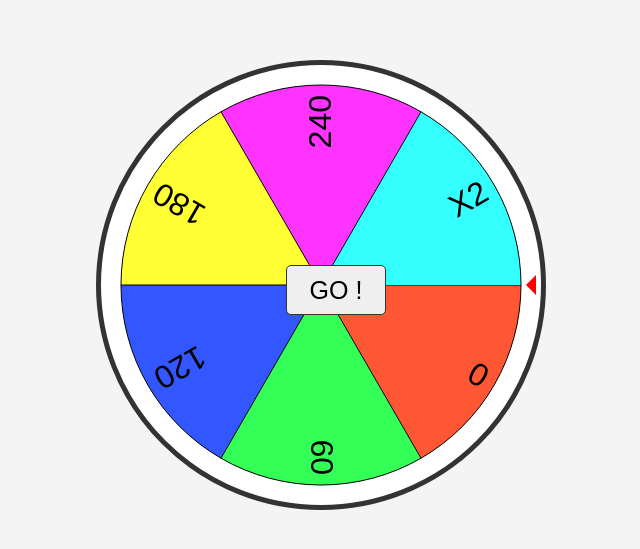
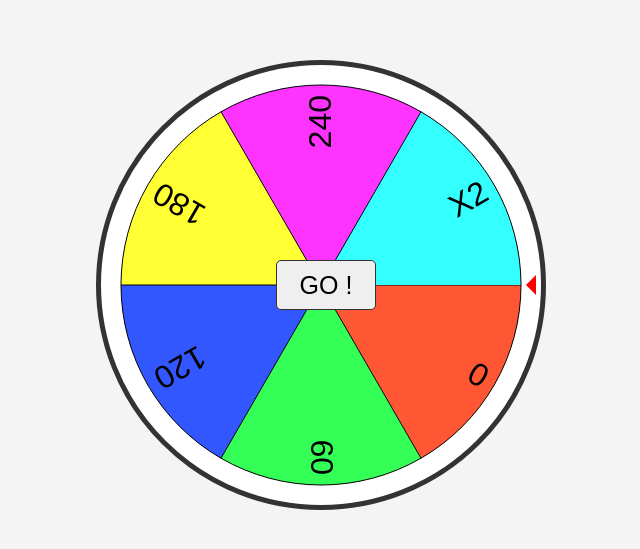
Before and after one commit to lsc72/SIO, a plain HTML site: page RF/index.html in a window 1280 px wide. Shown: the part 113-662 px from the top of the page, without its empty margins (319-959 px from the left). Drawn offline with Linux system fonts and the light colour scheme.

Commit message:
Update index.html

```diff
--- a/RF/index.html
+++ b/RF/index.html
@@ -36,8 +36,12 @@
       transform: translate(-80%,-60%);
     }
     #spinButton {
+      position: absolute;
+      top: 210px;
+      left: 260px;
       width: 100px;
       height: 50px;
+      transform: translate(-80%,-60%);
       font-size: 25px;
       text-align: center;
       border: 1px solid #333;
@@ -48,10 +52,7 @@
 <body>
   <div id="container">
     <canvas id="wheel" width="440" height="440"></canvas>
-    <div id="resultContainer">
-      <button id="spinButton">GO !</button>
-    </div>
-
+    <button id="spinButton">GO !</button>
   </div>
   <script>
     const canvas = document.getElementById('wheel');
@@ -94,8 +95,9 @@
 
       // Dessiner la flèche
       drawArrow();
+
     }
-
+    ///////////////////////////////////////////////////////////
     // Dessiner une flèche orientée vers le centre (à droite)
     function drawArrow() {
       ctx.beginPath();
```
